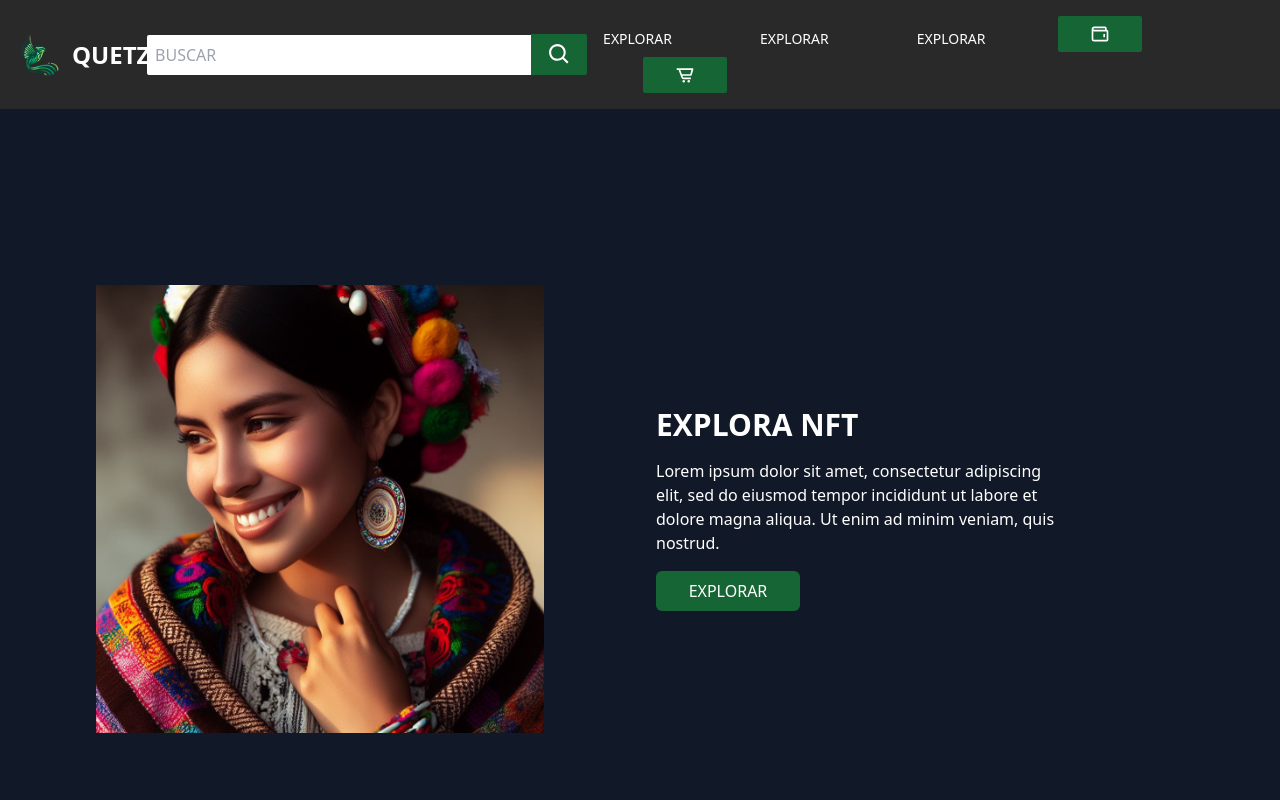
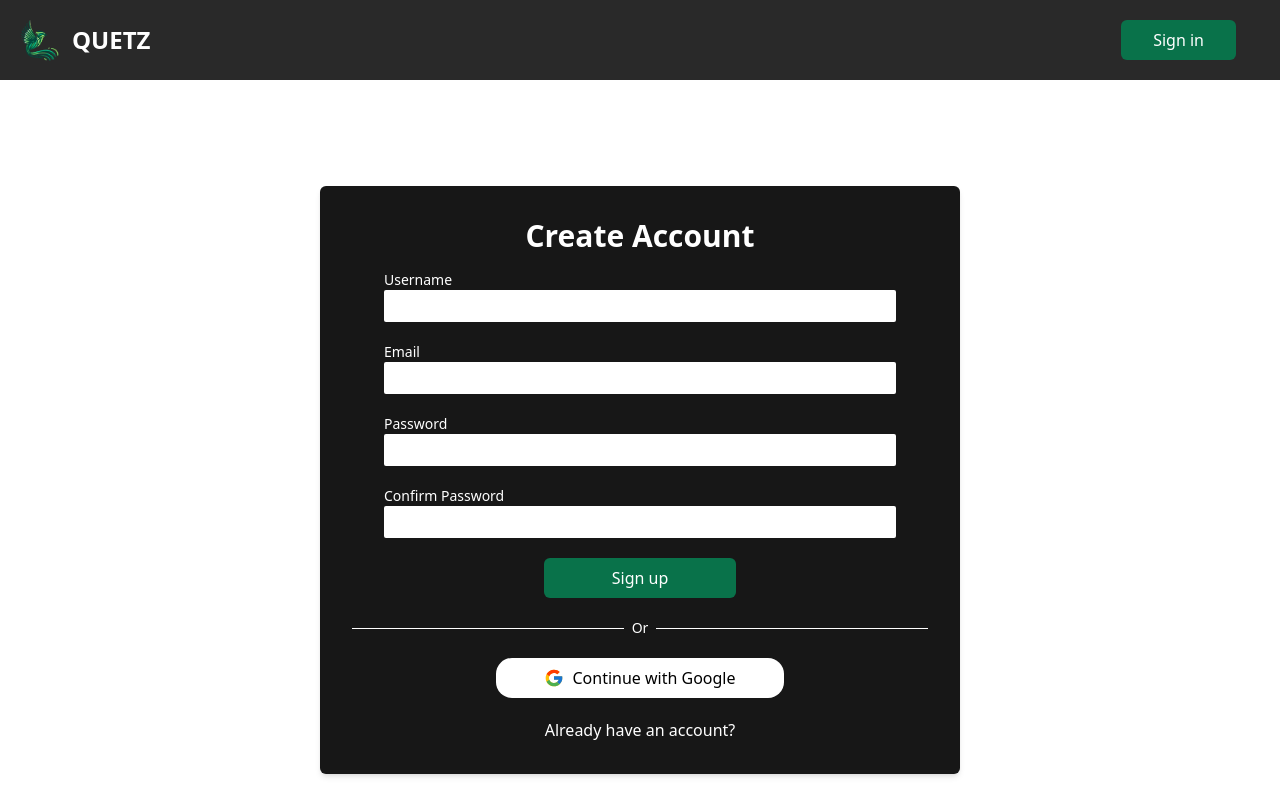
Before and after one commit to LarissaHilario/DEVFX, a React (Vite) app: page / in a window 1280 px wide. Shown: the top 800 px of the page. Built offline with nearby package versions, Linux system fonts and the light colour scheme.

Commit message:
First version
Visual changes still non-functional

```diff
--- a/src/components/Body.jsx
+++ b/src/components/Body.jsx
@@ -1,29 +1,113 @@
-import React from 'react'
-import BodyImg from '../assets/img/chiapaneca.jpeg'
+import React, { useState } from 'react';
+import { FcGoogle } from 'react-icons/fc';
 
-export default function Body() {
+export default function RegistrationForm() {
+  const [username, setUsername] = useState('');
+  const [email, setEmail] = useState('');
+  const [password, setPassword] = useState('');
+  const [confirmPassword, setConfirmPassword] = useState('');
+
+  const handleRegistration = () => {
+    // Lógica para manejar el registro
+    console.log('Usuario:', username);
+    console.log('Correo electrónico:', email);
+    console.log('Contraseña:', password);
+    console.log('Confirmar contraseña:', confirmPassword);
+  };
+
+  const handleGoogleLogin = () => {
+    // Lógica para iniciar sesión con Google
+    console.log('Iniciar sesión con Google');
+  };
+
   return (
-    <div className="bg-gray-900 min-h-screen flex items-center justify-center">
+    <div className="bg-white min-h-screen flex items-center justify-center">
+      <div className="w-2/4 p-8 bg-[#171717] rounded-md shadow-md">
+        <h2 className="text-3xl font-semibold mb-4 text-white text-center">Create Account</h2>
+        {/* Formulario de registro */}
+        <form className="flex flex-col items-center space-y-5">
+          <div className="w-full max-w-lg">
+            <label htmlFor="username" className="block text-sm font-normal text-white">
+              Username
+            </label>
+            <input
+              type="text"
+              id="username"
+              name="username"
+              value={username}
+              onChange={(e) => setUsername(e.target.value)}
+              className="w-full h-8 p-2 rounded-sm"
+            />
+          </div>
 
-      {/* Imagen en el centro a la izquierda */}
-      <div className="w-1/2 p-4 text-center">
-        <img
-          src={BodyImg}
-          className="w-full p-20 shadow-sm" // Ajusta el tamaño máximo de la imagen
-        />
+          <div className="w-full max-w-lg">
+            <label htmlFor="email" className="block text-sm font-normal text-white">
+              Email
+            </label>
+            <input
+              type="email"
+              id="email"
+              name="email"
+              value={email}
+              onChange={(e) => setEmail(e.target.value)}
+              className="w-full h-8 p-2 rounded-sm"
+            />
+          </div>
+
+          <div className="w-full max-w-lg">
+            <label htmlFor="password" className="block text-sm font-normal text-white">
+              Password
+            </label>
+            <input
+              type="password"
+              id="password"
+              name="password"
+              value={password}
+              onChange={(e) => setPassword(e.target.value)}
+              className="w-full h-8 p-2 rounded-sm"
+            />
+          </div>
+
+          <div className="w-full max-w-lg">
+            <label htmlFor="confirmPassword" className="block text-sm font-normal text-white">
+              Confirm Password
+            </label>
+            <input
+              type="password"
+              id="confirmPassword"
+              name="confirmPassword"
+              value={confirmPassword}
+              onChange={(e) => setConfirmPassword(e.target.value)}
+              className="w-full h-8 p-2 rounded-sm"
+            />
+          </div>
+
+          <button
+            type="button"
+            onClick={handleRegistration}
+            className="bg-[#09724A] text-white px-4 mt-28 py-2 rounded-md w-4/12 flex items-center justify-center hover:bg-green-700 transition duration-150 ease-in"
+          >
+            Sign up
+          </button>
+
+          <div className="flex items-center w-full">
+            <hr className="flex-1 border-t border-white" />
+            <span className="mx-2 text-sm text-white">Or</span>
+            <hr className="flex-1 border-t border-white" />
+          </div>
+
+          {/* Opción de iniciar sesión con Google */}
+          <button
+            type="button"
+            onClick={handleGoogleLogin}
+            className="bg-white text-black px-4 py-2 rounded-2xl w-2/4 flex items-center justify-center hover:bg-gray-200 transition duration-150 ease-in"
+          >
+            <FcGoogle size={20} className="mr-2" />
+            Continue with Google
+          </button>
+          <a className='mt-6 mx-2 text-white'>Already have an account?</a>
+        </form>
       </div>
-
-      {/* Texto en el centro a la derecha */}
-      <div className="w-1/2 p-4 text-white">
-        <h2 className="text-3xl font-bold mb-4">EXPLORA NFT</h2>
-        <p className="mb-4 w-2/3">
-          Lorem ipsum dolor sit amet, consectetur adipiscing elit, sed do eiusmod tempor incididunt ut labore et dolore magna aliqua. Ut enim ad minim veniam, quis nostrud.
-        </p>
-        <button className="bg-green-800 text-white px-4 py-2  w-36 rounded-md hover:bg-green-700 transition duration-150 ease-in">
-          EXPLORAR
-        </button>
-      </div>
-
     </div>
   );
 }
--- a/src/components/Header.jsx
+++ b/src/components/Header.jsx
@@ -1,6 +1,5 @@
 import React from 'react';
 import logo from '../assets/icon/quetz.png';
-import { BiWallet, BiCartAlt, BiSearch } from 'react-icons/bi';
 
 export default function Header() {
   return (
@@ -14,30 +13,9 @@ export default function Header() {
         />
         <span className="text-white text-2xl font-semibold">QUETZ</span>
       </div>
-
-      {/* Buscador */}
-      <div className="flex items-center">
-        <input
-          type="text"
-          placeholder="BUSCAR"
-          className="rounded-l-sm p-2 w-96 focus:outline-none text-black"
-        />
-        <button className="bg-green-800 text-white p-2 w-14 rounded-r-sm flex items-center justify-center hover:bg-green-700 transition duration-150 ease-in">
-          <BiSearch size={25} />
-        </button>
-      </div>
-
       {/* Botones estilizados */}
-      <div className="space-x-14">
-        <button className="hover:bg-neutral-700 text-white px-4 py-2 rounded-sm text-sm transition duration-150 ease-in">EXPLORAR</button>
-        <button className="hover:bg-neutral-700 text-white px-4 py-2 rounded-sm text-sm transition duration-150 ease-in">EXPLORAR</button>
-        <button className="hover:bg-neutral-700 text-white px-4 py-2 rounded-sm text-sm transition duration-150 ease-in">EXPLORAR</button>
-        <button className="bg-green-800 text-white px-4 py-2 rounded-sm pr-8 pl-8 hover:bg-green-700 transition duration-150 ease-in">
-          <BiWallet size={20} />
-        </button>
-        <button className="bg-green-800 text-white px-4 py-2 rounded-sm pr-8 pl-8 transition hover:bg-green-700 duration-150 ease-in">
-          <BiCartAlt size={20} />
-        </button>
+      <div className="space-x-14 mr-7">
+        <button className="bg-[#09724A] text-white px-4 py-2 rounded-md pr-8 pl-8 transition hover:bg-green-700 duration-150 ease-in">Sign in</button>
       </div>
     </header>
   );
```
